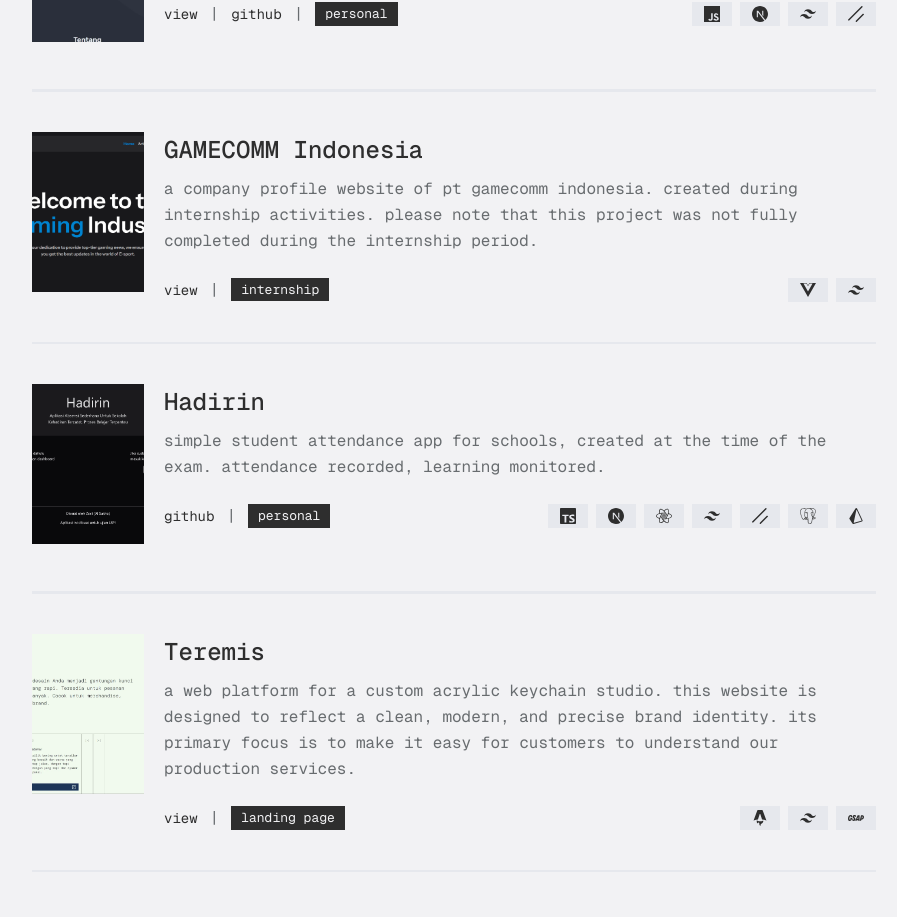
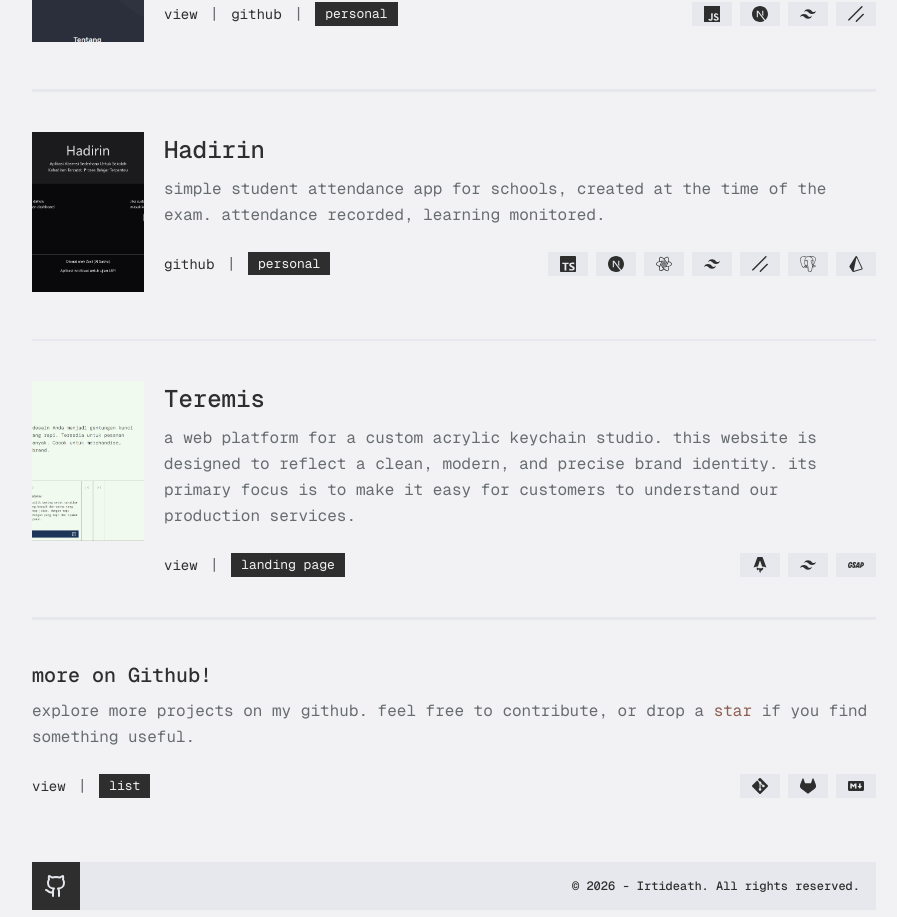
Before and after one commit to IRTIDEATH/Al-Sakha, a Next.js app: page /projects in a window 1280 px wide. Shown: the part 1539-2456 px from the top of the page, without its empty margins (186-1083 px from the left). Built offline with nearby package versions, Linux system fonts and the light colour scheme; a web font is replaced by a local one.

Commit message:
feat: remove one project

```diff
--- a/components/pages/all-service/order/step-contact.tsx
+++ b/components/pages/all-service/order/step-contact.tsx
@@ -24,8 +24,8 @@ const StepContact = () => {
       id: 3,
       icon: "simple-icons:threads",
       title: "threads",
-      value: "@enderjhass",
-      href: "https://www.threads.com/@enderjhass",
+      value: "@irtideath",
+      href: "https://www.threads.com/@irtideath",
     },
   ];
 
--- a/constants/project.ts
+++ b/constants/project.ts
@@ -156,24 +156,6 @@ export const projects: ProjectInterface[] = [
     ],
   },
   {
-    image: "/project/gamecommimg.png",
-    name: "GAMECOMM Indonesia",
-    description:
-      "a company profile website of pt gamecomm indonesia. created during internship activities. please note that this project was not fully completed during the internship period.",
-    view: "https://gamecomm.vercel.app/",
-    about: "internship",
-    technologies: [
-      {
-        name: "Vue.js",
-        icon: "simple-icons:vuedotjs",
-      },
-      {
-        name: "Tailwind CSS",
-        icon: "simple-icons:tailwindcss",
-      },
-    ],
-  },
-  {
     image: "/project/hadirinimg.webp",
     name: "Hadirin",
     description:
```
